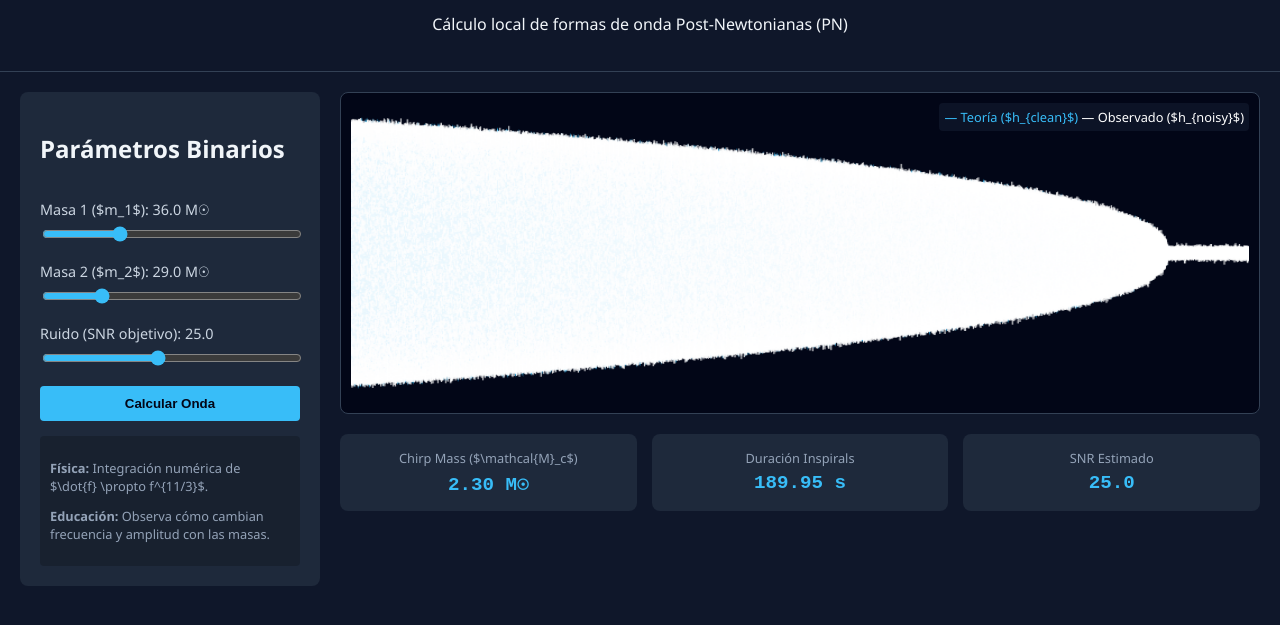
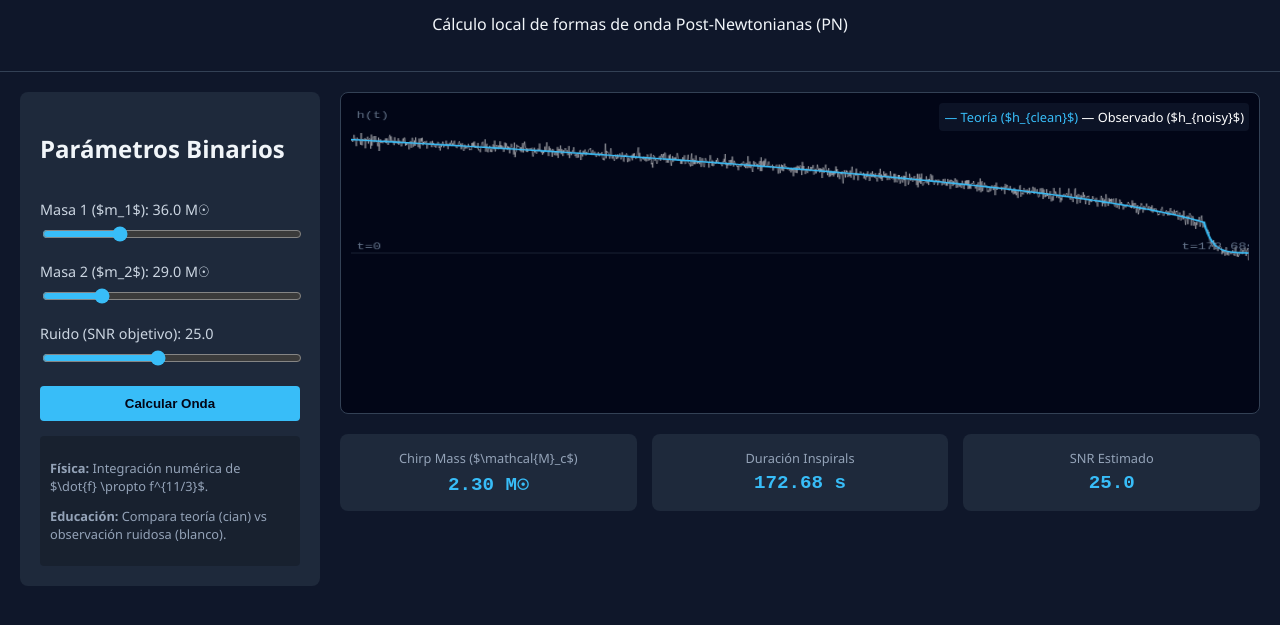
Before and after one commit to amurlaniakea/gw-viz-old, a plain HTML site: page site/index.html in a window 1280 px wide. Shown: the part 91-716 px from the top of the page. Drawn offline with Linux system fonts and the light colour scheme.

Commit message:
fix(ui): robustify JS physics engine, fix rendering scaling, and ensure button functionality

```diff
--- a/site/assets/app.js
+++ b/site/assets/app.js
@@ -1,199 +1,298 @@
 /**
- * GW Laboratory - Cálculo Científico Local
- * Implementación de aproximación Post-Newtoniana (PN) en JavaScript puro.
+ * GW Laboratory - Motor Científico JS
+ * Genera chirps Post-Newtonianos y simula detección con ruido.
  */
 
 const canvas = document.getElementById('waveform-canvas');
+if (!canvas) {
+    console.error("Canvas not found!");
+} else {
     const ctx = canvas.getContext('2d');
     const btnGen = document.getElementById('btn-regenerate');
+
+    // Referencias a inputs
     const sliders = {
         m1: document.getElementById('slider-m1'),
         m2: document.getElementById('slider-m2'),
         snr: document.getElementById('slider-snr')
     };
+
+    // Referencias a etiquetas de valor
     const vals = {
         m1: document.getElementById('val-m1'),
         m2: document.getElementById('val-m2'),
         snr: document.getElementById('val-snr')
     };
+
+    // Referencias a outputs métricos
     const outputs = {
         mc: document.getElementById('out-mc'),
         duration: document.getElementById('out-duration'),
         snr: document.getElementById('out-snr')
     };
 
+    // --- Inicialización ---
+
+    function init() {
+        if(!sliders.m1 || !sliders.m2 || !sliders.snr) {
+            console.error("Sliders missing in DOM");
+            return;
+        }
+
         // Actualizar etiquetas al mover sliders
-Object.keys(sliders).forEach(key => {
+        ['m1', 'm2', 'snr'].forEach(key => {
             sliders[key].addEventListener('input', () => {
                 vals[key].textContent = parseFloat(sliders[key].value).toFixed(1);
+                // Opcional: Auto-recalcular al soltar? No, mejor manual para ahorrar CPU
             });
         });
 
         btnGen.addEventListener('click', calculateAndRender);
 
-// Inicializar
-calculateAndRender();
-
-function calculateChirpMass(m1, m2) {
-  const mu = (m1 * m2) / (m1 + m2);
-  const M_total = m1 + m2;
-  return Math.pow(mu, 3/5) / Math.pow(M_total, 1/5);
+        // Primer render automático
+        setTimeout(calculateAndRender, 100);
     }
 
-function generateWaveform(m1, m2, fStart, fEnd, snrTarget) {
-  // Constantes físicas simplificadas
-  const TIME_CONV = 4.925e-6; // Segundos por masa solar aprox
+    // --- Física Core ---
 
-  const Mc = calculateChirpMass(m1, m2);
+    function calcChirpMass(m1, m2) {
+        const mu = (m1 * m2) / (m1 + m2);
+        const M = m1 + m2;
+        return Math.pow(mu, 3/5) / Math.pow(M, 1/5);
+    }
 
-  // Tiempo hasta coalescencia desde fStart
-  // tau = K * f^(-8/3) donde K depende de Mc
-  const K_factor = (5.0 / 256.0) * Math.pow(Math.PI * Mc * TIME_CONV, -5/3);
+    /**
+     * Genera la forma de onda h(t) usando aproximación PN Leading Order.
+     * Devuelve arrays de tiempo y strain.
+     */
+    function generatePhysics(m1, m2, fStart, fEnd, snrTarget) {
+        const Mc = calcChirpMass(m1, m2);
 
-  const t_start_abs = K_factor * Math.pow(fStart, -8/3);
-  const t_end_abs = K_factor * Math.pow(fEnd, -8/3);
+        // Constante de conversión G=c=M_sun=1 -> segundos
+        // t_cohesion ~ 4.925e-6 s per solar mass unit factor adjustments
+        const TIME_SCALE = 4.925e-6;
 
-  // Duración total (con margen pequeño)
-  const duration = t_start_abs + (t_start_abs * 0.1);
+        // Factor K para tau = K * f^(-8/3)
+        // Derivado de df/dt = (96/5) pi^(8/3) (GMc/c^3)^(5/3) f^(11/3)
+        // Integrando dt/df -> tau(f)
+        const K_factor = (5.0 / 256.0) * Math.pow(Math.PI * Mc * TIME_SCALE, -5/3);
 
-  // Resolución de muestra
-  const fs = 2000; // Hz de muestreo visual
-  const nSamples = Math.floor(duration * fs);
+        // Tiempo total hasta merger desde f_start
+        const t_total = K_factor * Math.pow(fStart, -8/3);
 
-  const times = new Float32Array(nSamples);
-  const hClean = new Float32Array(nSamples);
-  const hNoisy = new Float32Array(nSamples);
+        // Si t_total es inválido o infinito, fallback
+        if (!isFinite(t_total) || t_total <= 0) {
+             return { times: [], hClean: [], hNoisy: [], duration: 0, Mc: 0 };
+        }
 
-  let phaseAccumulator = 0;
+        // Resolución: Queremos ver el chirp claramente.
+        // Usamos 2000 puntos distribuidos logarítmicamente en frecuencia/tiempo sería ideal,
+        // pero para simplicidad de dibujo lineal, usamos muestras uniformes en tiempo.
+        const nPoints = 1500;
+        const times = new Array(nPoints);
+        const hClean = new Array(nPoints);
+        const hNoisy = new Array(nPoints);
 
-  for (let i = 0; i < nSamples; i++) {
-    const t = i / fs;
+        let phase = 0;
+        const dt = t_total / nPoints;
+
+        // Pre-calculamos amplitudes para normalizar luego
+        let maxAmp = 0;
+        const ampsRaw = new Array(nPoints);
+        const freqs = new Array(nPoints);
+
+        for (let i = 0; i < nPoints; i++) {
+            const t = i * dt;
             times[i] = t;
 
-    // Tiempo restante hasta merger (tau)
-    const tau = Math.max(t_start_abs - t, 1e-6);
+            // Tau = tiempo restante hasta merger
+            const tau = Math.max(t_total - t, 1e-8);
 
-    // Frecuencia instantánea f(tau) ~ tau^(-3/8)
-    const freq = (1.0 / Math.PI) * Math.pow(tau / K_factor, -3/8);
+            // Frecuencia instantánea f(tau)
+            // f = (1/pi) * (tau/K)^(-3/8)
+            let f = (1.0 / Math.PI) * Math.pow(tau / K_factor, -3/8);
 
-    // Limitar frecuencia extrema para evitar NaN
-    const safeFreq = Math.min(freq, 2000.0);
+            // Limitar f para evitar singularidades numéricas extremas cerca de merger
+            if (f > 2000) f = 2000;
+            if (isNaN(f) || !isFinite(f)) f = 2000;
+
+            freqs[i] = f;
 
             // Fase acumulada dphi = 2*pi*f*dt
-    phaseAccumulator += 2 * Math.PI * safeFreq * (1/fs);
+            phase += 2 * Math.PI * f * dt;
 
             // Amplitud A ~ f^(-7/6)
-    let amp = Math.pow(safeFreq, -7/6);
-
-    // Normalizar amplitud máxima a ~1e-21
-    // (Calculamos un factor de escala aproximado basado en valores típicos)
-    amp *= 1e-21 * 1000; // Escala arbitraria pero consistente para visualización
-
-    // Envolvente de ringdown simple (caída tras merger teórico)
-    let envelope = 1.0;
-    if (tau < 0.01) { // Cerca del merger
-       envelope = Math.exp(-(0.01 - tau) * 100);
+            let amp = Math.pow(f, -7/6);
+            ampsRaw[i] = amp;
+            if (amp > maxAmp) maxAmp = amp;
         }
 
-    const hVal = amp * Math.cos(phaseAccumulator) * envelope;
+        // Normalizar amplitud física a rango visible [0, 1] para el gráfico
+        // En realidad h ~ 1e-21, pero para visualizarlo escalamos por maxAmp
+        const scaleFactor = maxAmp > 0 ? 1.0 / maxAmp : 1.0;
+
+        for (let i = 0; i < nPoints; i++) {
+            // Señal Limpia (Teoría)
+            // Aplicamos envolvente suave de ringdown cerca del final (últimos 5% del tiempo)
+            let envelope = 1.0;
+            const progress = i / nPoints;
+            if (progress > 0.95) {
+                // Caída exponencial simulando merger/ringdown
+                envelope = Math.exp(-(progress - 0.95) * 100);
+            }
+
+            const hVal = ampsRaw[i] * scaleFactor * Math.cos(phase) * envelope;
             hClean[i] = hVal;
         }
 
-  // Añadir ruido gaussiano para simular SNR
-  // Ruido blanco: sigma tal que ||noise|| = ||signal|| / SNR
-  let signalNormSq = 0;
-  for(let i=0; i<nSamples; i++) signalNormSq += hClean[i]*hClean[i];
-  const signalNorm = Math.sqrt(signalNormSq);
+        // Añadir Ruido Gaussiano para SNR objetivo
+        // SNR = ||Signal|| / ||Noise||
+        // Calculamos norma L2 de la señal limpia
+        let sigNormSq = 0;
+        for(let v of hClean) sigNormSq += v*v;
+        const sigNorm = Math.sqrt(sigNormSq);
 
-  const noiseNormRequired = signalNorm / snrTarget;
-  const sigmaNoise = noiseNormRequired / Math.sqrt(nSamples);
+        // Normo requerida del ruido para el SNR dado
+        const noiseNormReq = sigNorm / snrTarget;
+        const sigmaNoise = noiseNormReq / Math.sqrt(nPoints);
 
-  // Generador pseudoaleatorio simple (LCG) para reproducibilidad sin librerías externas
-  let seed = 42;
-  function randomGaussian() {
-    // Box-Muller transform simplificado
+        // Generador pseudoaleatorio simple (LCG)
+        let seed = Date.now() % 100000; // Semilla variable para cambiar ruido cada click
+        function randGauss() {
+            // Box-Muller
             seed = (seed * 9301 + 49297) % 233280;
             const u1 = seed / 233280;
             seed = (seed * 9301 + 49297) % 233280;
             const u2 = seed / 233280;
+            if(u1 === 0) u1 = 1e-10;
             return Math.sqrt(-2.0 * Math.log(u1)) * Math.cos(2.0 * Math.PI * u2);
         }
 
-  for (let i = 0; i < nSamples; i++) {
-    const noise = randomGaussian() * sigmaNoise;
+        for (let i = 0; i < nPoints; i++) {
+            const noise = randGauss() * sigmaNoise;
             hNoisy[i] = hClean[i] + noise;
         }
 
-  return { times, hClean, hNoisy, duration, Mc };
+        return { times, hClean, hNoisy, duration: t_total, Mc };
     }
 
+    // --- Renderizado Canvas ---
+
     function drawChart(data) {
+        if (!data.times || data.times.length === 0) {
+            ctx.fillStyle = '#ef4444';
+            ctx.font = '16px sans-serif';
+            ctx.fillText("Error: Datos inválidos", 20, 50);
+            return;
+        }
+
         const width = canvas.width;
         const height = canvas.height;
         const midY = height / 2;
 
-  ctx.clearRect(0, 0, width, height);
-
-  // Fondo
+        // Limpiar fondo oscuro
         ctx.fillStyle = '#020617';
         ctx.fillRect(0, 0, width, height);
 
-  // Eje central
-  ctx.strokeStyle = '#334155';
-  ctx.setLineDash([4, 4]);
+        // Dibujar rejilla sutil
+        ctx.strokeStyle = '#1e293b';
+        ctx.lineWidth = 1;
         ctx.beginPath();
-  ctx.moveTo(0, midY);
-  ctx.lineTo(width, midY);
+        ctx.moveTo(0, midY); ctx.lineTo(width, midY); // Eje X
         ctx.stroke();
-  ctx.setLineDash([]);
 
-  // Encontrar max amplitud para escalar Y
+        // Determinar escala Y automática basada en la señal MÁS GRANDE (normalizada a +/- 1)
+        // Como ya normalizamos ampsRaw a 1.0, el rango esperado es [-1, 1]
+        // Pero el ruido puede superar esto si SNR es bajo.
+        // Calculamos max absoluto real para ajustar viewport
         let maxAbs = 0;
         for(let i=0; i<data.hNoisy.length; i++) {
-    if(Math.abs(data.hNoisy[i]) > maxAbs) maxAbs = Math.abs(data.hNoisy[i]);
+            const absVal = Math.abs(data.hNoisy[i]);
+            if(absVal > maxAbs) maxAbs = absVal;
         }
         if(maxAbs === 0) maxAbs = 1;
 
-  const scaleY = (midY - 20) / maxAbs;
-  const scaleX = width / data.times[data.times.length - 1];
+        // Margen vertical (dejamos 10% arriba y abajo)
+        const scaleY = (height * 0.4) / maxAbs;
+        const scaleX = width / data.duration;
 
-  // Dibujar Teoría (Azul Cian)
-  ctx.strokeStyle = '#38bdf8';
-  ctx.lineWidth = 2;
+        // Helper para dibujar path
+        function drawPath(arr, color, lineWidth) {
+            ctx.strokeStyle = color;
+            ctx.lineWidth = lineWidth;
             ctx.beginPath();
-  for(let i=0; i<data.hClean.length; i++) {
+            for(let i=0; i<arr.length; i++) {
                 const x = data.times[i] * scaleX;
-    const y = midY - data.hClean[i] * scaleY;
-    if(i===0) ctx.moveTo(x,y); else ctx.lineTo(x,y);
-  }
-  ctx.stroke();
+                const y = midY - arr[i] * scaleY;
 
-  // Dibujar Observado (Blanco Translucido)
-  ctx.strokeStyle = 'rgba(255,255,255,0.6)';
-  ctx.lineWidth = 1;
-  ctx.beginPath();
-  for(let i=0; i<data.hNoisy.length; i++) {
-    const x = data.times[i] * scaleX;
-    const y = midY - data.hNoisy[i] * scaleY;
-    if(i===0) ctx.moveTo(x,y); else ctx.lineTo(x,y);
+                // Clamp Y para evitar salirse del canvas
+                const yClamped = Math.min(height, Math.max(0, y));
+
+                if(i===0) ctx.moveTo(x, yClamped);
+                else ctx.lineTo(x, yClamped);
             }
             ctx.stroke();
         }
 
+        // 1. Dibujar Observado (Ruido + Señal) en Blanco/Gris tenue
+        drawPath(data.hNoisy, 'rgba(255, 255, 255, 0.4)', 1);
+
+        // 2. Dibujar Teoría (Señal Limpia) en Cian Brillante
+        drawPath(data.hClean, '#38bdf8', 2);
+
+        // Etiquetas de ejes simples
+        ctx.fillStyle = '#64748b';
+        ctx.font = '12px monospace';
+        ctx.fillText(`t=0`, 5, midY - 5);
+        ctx.fillText(`t=${data.duration.toFixed(2)}s`, width - 60, midY - 5);
+        ctx.fillText("h(t)", 5, 20);
+    }
+
+    function updateMetrics(data, snrInput) {
+        if(outputs.mc) outputs.mc.textContent = `${data.Mc.toFixed(2)} M☉`;
+        if(outputs.duration) outputs.duration.textContent = `${data.duration.toFixed(2)} s`;
+        if(outputs.snr) outputs.snr.textContent = snrInput.toFixed(1);
+    }
+
+    // --- Control Principal ---
+
     function calculateAndRender() {
+        try {
             const m1 = parseFloat(sliders.m1.value);
             const m2 = parseFloat(sliders.m2.value);
             const snr = parseFloat(sliders.snr.value);
 
-  // Validación básica
-  if(m1 <= 0 || m2 <= 0 || snr <= 0) return;
+            // Validaciones básicas
+            if(isNaN(m1) || isNaN(m2) || isNaN(snr)) {
+                alert("Valores inválidos en sliders");
+                return;
+            }
+            if(m1 <= 0 || m2 <= 0 || snr <= 0) {
+                alert("Masas y SNR deben ser positivos");
+                return;
+            }
 
-  const data = generateWaveform(m1, m2, 20.0, 500.0, snr);
+            // Parámetros físicos fijos para demo educativa (inspiral típico)
+            const fStart = 20.0; // Hz
+            const fEnd = 500.0;  // Hz (aproximadamente donde termina inspiral)
+
+            const data = generatePhysics(m1, m2, fStart, fEnd, snr);
 
             drawChart(data);
+            updateMetrics(data, snr);
 
-  // Actualizar métricas
-  outputs.mc.textContent = `${data.Mc.toFixed(2)} M☉`;
-  outputs.duration.textContent = `${data.duration.toFixed(2)} s`;
-  outputs.snr.textContent = snr.toFixed(1);
+        } catch (err) {
+            console.error(err);
+            ctx.fillStyle = '#ef4444';
+            ctx.font = '16px sans-serif';
+            ctx.fillText(`ERROR: ${err.message}`, 20, 50);
         }
+    }
+
+    // Ejecutar init cuando DOM esté listo
+    if(document.readyState === 'loading') {
+        document.addEventListener('DOMContentLoaded', init);
+    } else {
+        init();
+    }
+}
--- a/site/index.html
+++ b/site/index.html
@@ -37,7 +37,7 @@
 
       <div class="info-box">
         <p><strong>Física:</strong> Integración numérica de $\dot{f} \propto f^{11/3}$.</p>
-        <p><strong>Educación:</strong> Observa cómo cambian frecuencia y amplitud con las masas.</p>
+        <p><strong>Educación:</strong> Compara teoría (cian) vs observación ruidosa (blanco).</p>
       </div>
     </section>
 
```
Lines whose indentation alone changed are shown as unchanged.
